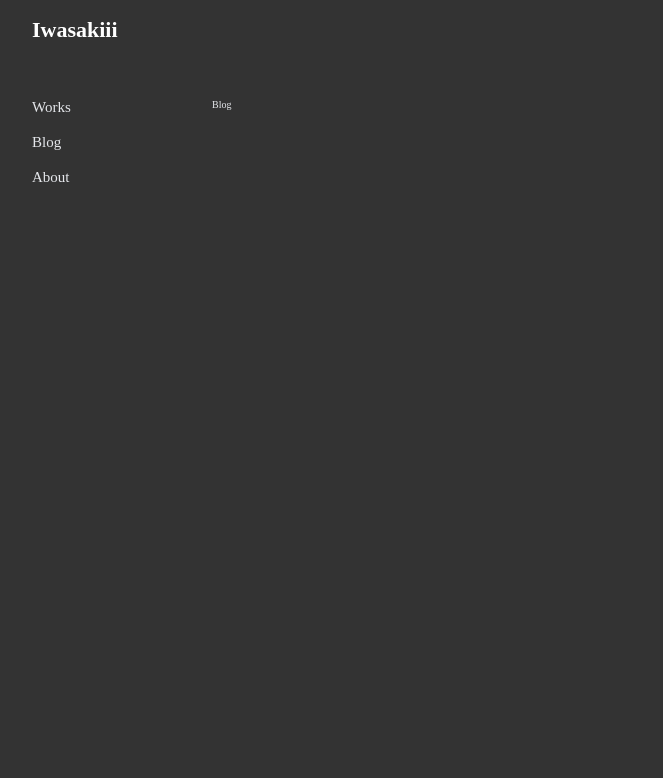
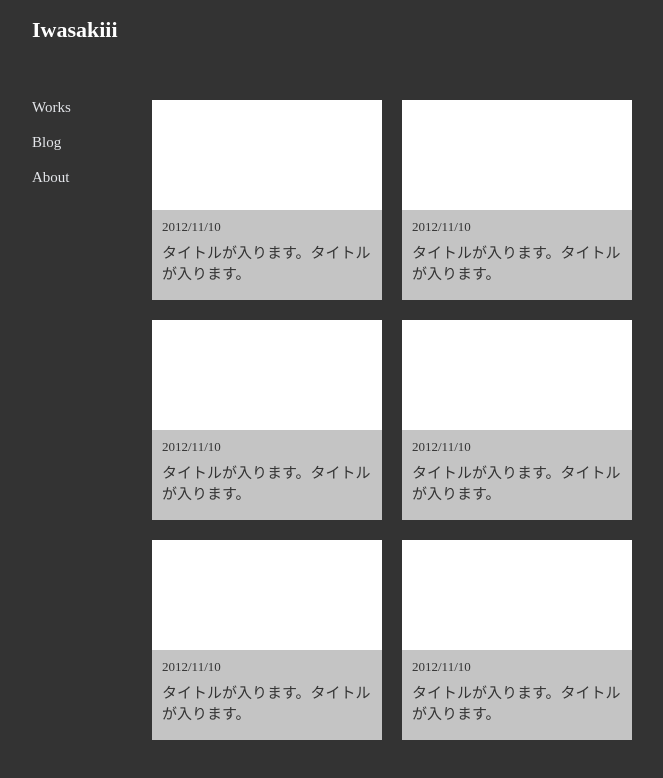
Before and after one commit to Yoshiyuki-Iwasaki/iwasakiii, a Next.js app: page /blog in a window 1280 px wide. Shown: the top 778 px of the page, without its empty margins (308-971 px from the left). Built offline with nearby package versions, Linux system fonts and the light colour scheme; no server answers.

Commit message:
fix layout.

```diff
--- a/next.config.js
+++ b/next.config.js
@@ -1,3 +1,7 @@
 module.exports = {
   reactStrictMode: true,
-}
+  images: {
+    loader: "imgix",
+    domains: ["pbs.twimg.com"],
+  },
+};
--- a/src/components/module/Layout.tsx
+++ b/src/components/module/Layout.tsx
@@ -26,5 +26,5 @@ const Body = styled.div`
   display: flex;
 `;
 const RightArea = styled.div`
-  width: 70%;
+  width: 80%;
 `;
--- a/src/components/module/Sidebar.tsx
+++ b/src/components/module/Sidebar.tsx
@@ -30,7 +30,7 @@ export default Sidebar
 
 
 const Inner = styled.div`
-  width: 30%;
+  width: 20%;
 `;
 const List = styled.ul``;
 const ListItem = styled.li`
--- a/src/pages/blog/index.tsx
+++ b/src/pages/blog/index.tsx
@@ -1,8 +1,121 @@
 import React from 'react'
+import Link from "next/link";
 import Layout from '../../components/module/Layout';
+import styled from "styled-components";
 
 const Blog = () => {
-  return <Layout>Blog</Layout>;
+  return (
+    <Layout>
+      <List>
+        <ListItem>
+          <Link href="/" as="/" passHref>
+            <Inner>
+              <EyeCatch></EyeCatch>
+              <TextArea>
+                <Date>2012/11/10</Date>
+                <Title>タイトルが入ります。タイトルが入ります。</Title>
+              </TextArea>
+            </Inner>
+          </Link>
+        </ListItem>
+        <ListItem>
+          <Link href="/" as="/" passHref>
+            <Inner>
+              <EyeCatch></EyeCatch>
+              <TextArea>
+                <Date>2012/11/10</Date>
+                <Title>タイトルが入ります。タイトルが入ります。</Title>
+              </TextArea>
+            </Inner>
+          </Link>
+        </ListItem>
+        <ListItem>
+          <Link href="/" as="/" passHref>
+            <Inner>
+              <EyeCatch></EyeCatch>
+              <TextArea>
+                <Date>2012/11/10</Date>
+                <Title>タイトルが入ります。タイトルが入ります。</Title>
+              </TextArea>
+            </Inner>
+          </Link>
+        </ListItem>
+        <ListItem>
+          <Link href="/" as="/" passHref>
+            <Inner>
+              <EyeCatch></EyeCatch>
+              <TextArea>
+                <Date>2012/11/10</Date>
+                <Title>タイトルが入ります。タイトルが入ります。</Title>
+              </TextArea>
+            </Inner>
+          </Link>
+        </ListItem>
+        <ListItem>
+          <Link href="/" as="/" passHref>
+            <Inner>
+              <EyeCatch></EyeCatch>
+              <TextArea>
+                <Date>2012/11/10</Date>
+                <Title>タイトルが入ります。タイトルが入ります。</Title>
+              </TextArea>
+            </Inner>
+          </Link>
+        </ListItem>
+        <ListItem>
+          <Link href="/" as="/" passHref>
+            <Inner>
+              <EyeCatch></EyeCatch>
+              <TextArea>
+                <Date>2012/11/10</Date>
+                <Title>タイトルが入ります。タイトルが入ります。</Title>
+              </TextArea>
+            </Inner>
+          </Link>
+        </ListItem>
+      </List>
+    </Layout>
+  );
 }
 
 export default Blog;
+
+const List = styled.ul`
+  display: flex;
+  flex-wrap: wrap;
+`;
+const ListItem = styled.li`
+  margin-top: 20px;
+  margin-left: 0;
+  width: 230px;
+  height: 200px;
+  background: #c4c4c4;
+
+  &:first-child,
+  &:nth-child(2) {
+    margin-top: 0;
+  }
+
+  &:nth-child(even) {
+    margin-left: 20px;
+  }
+`;
+const Inner = styled.a``;
+const EyeCatch = styled.div`
+  width: 100%;
+  height: 110px;
+  background: #fff;
+`;
+const TextArea = styled.div`
+  padding: 10px;
+`;
+const Date = styled.p`
+  font-size: 13px;
+  color: #333;
+`;
+const Title = styled.h2`
+  margin-top: 10px;
+  font-size: 15px;
+  color: #333;
+  line-height: 1.4;
+`;
```
Also changed, not shown: src/pages/about/index.tsx (+65 -1 lines), src/pages/works/index.tsx (+39 -6 lines), public/pixta_48075007_M.jpg (added).
